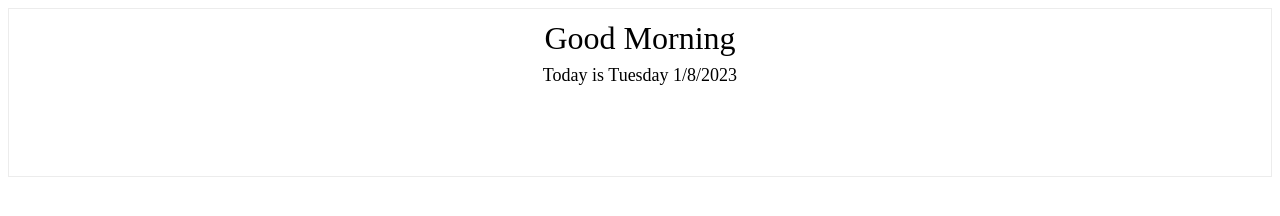
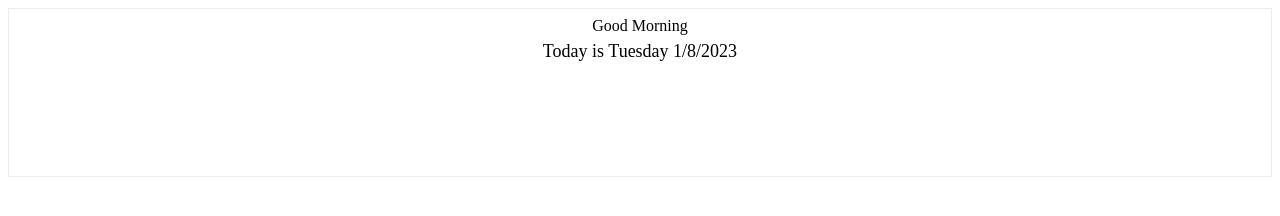
Before and after one commit to silverneha/notion, a plain HTML site: page index.html in a window 1280 px wide. Drawn offline with Linux system fonts and the light colour scheme.

Commit message:
Update index.html

```diff
--- a/index.html
+++ b/index.html
@@ -4,7 +4,7 @@
     <style>
 #lbl {
 
-    font-size: xx-large;
+    font-size: medium;
     color: #000000;
     padding: 5px;
     border: 1px solid #ececec;
```
